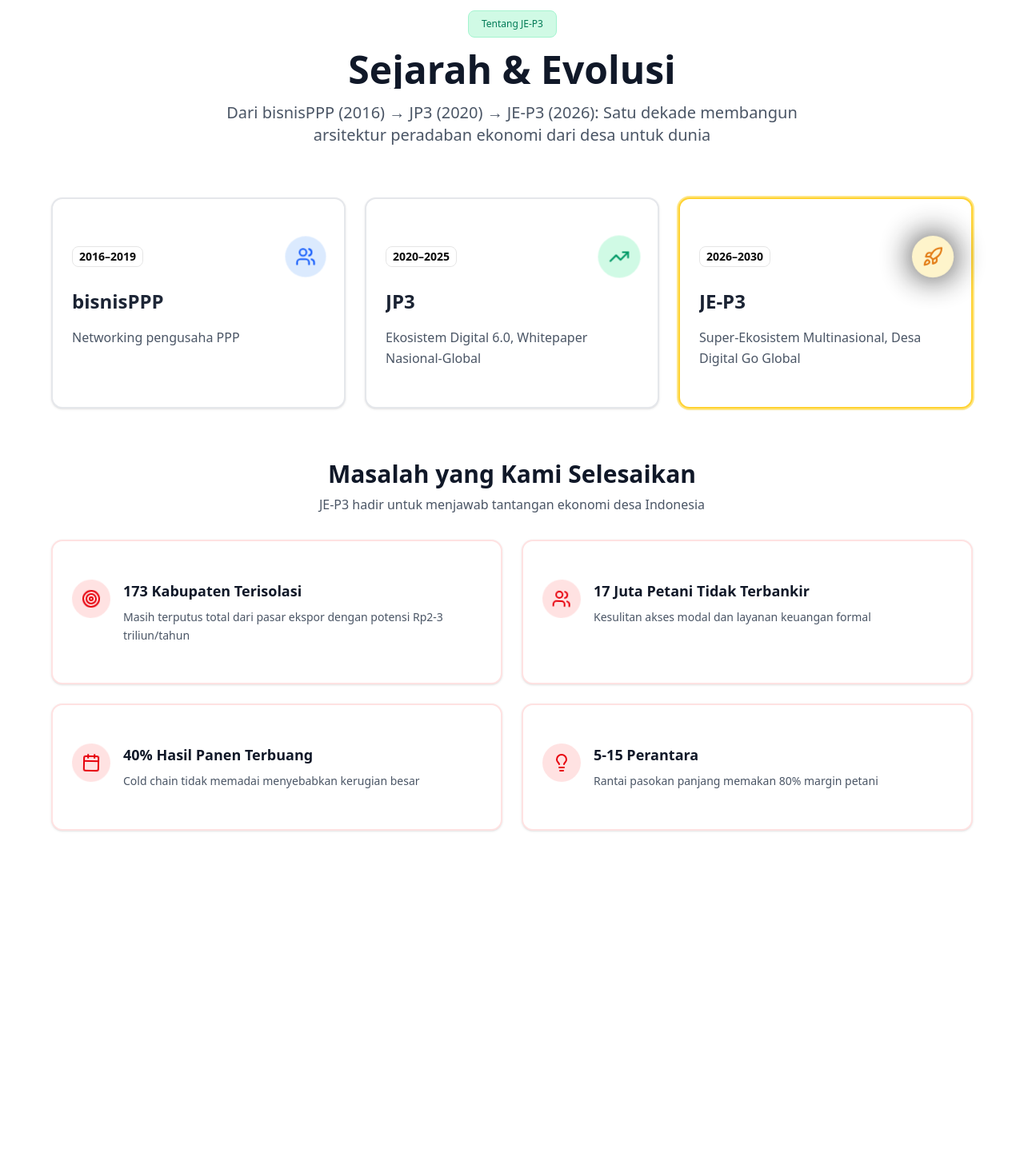
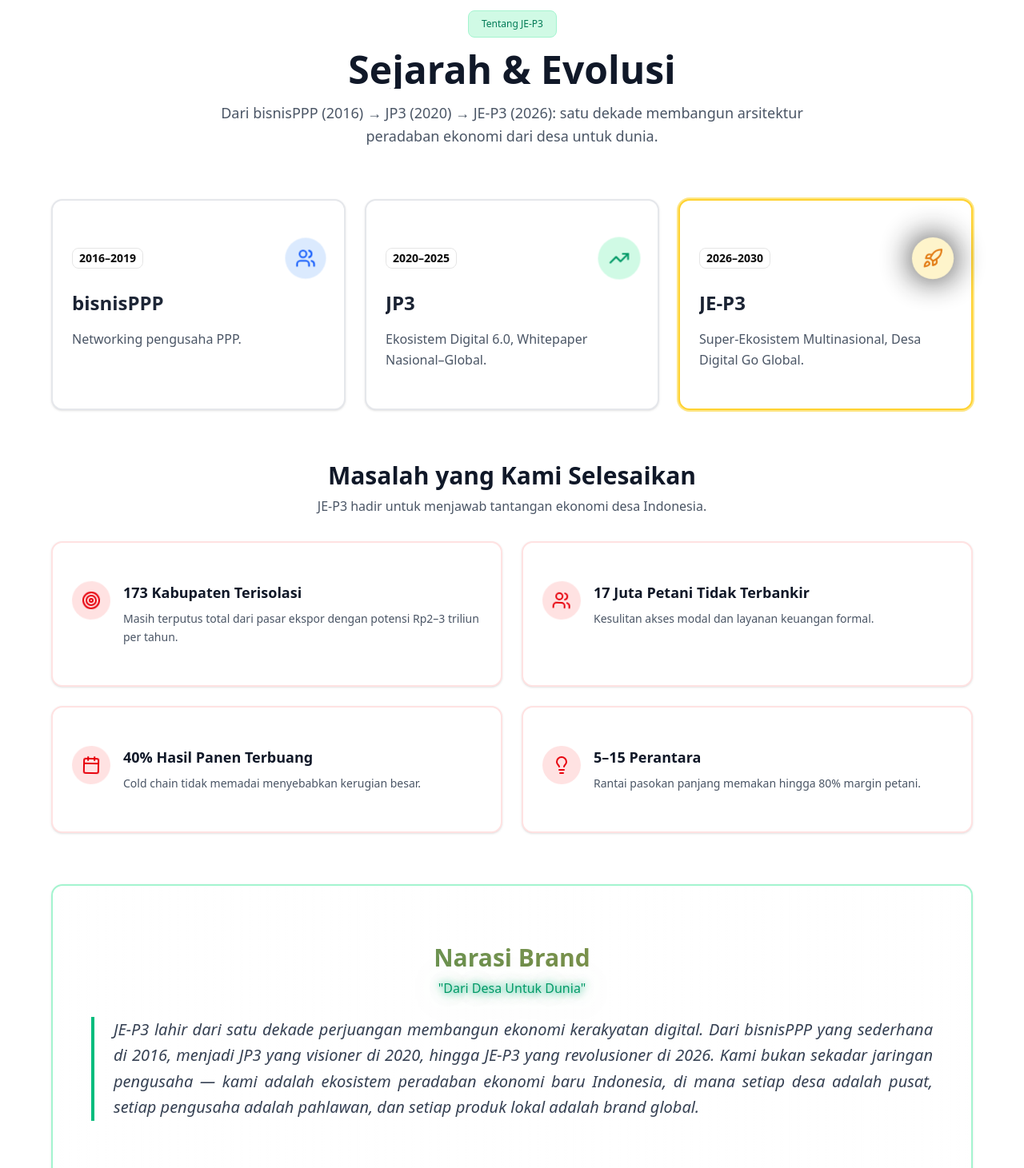
Before and after one commit to prabudanling/website-jep3, a Next.js app: page / in a window 1280 px wide. Shown: the part 1440-2901 px from the top of the page at 80% size. Built offline with nearby package versions, Linux system fonts and the light colour scheme.

Commit message:
Update about-section.tsx

```diff
--- a/src/components/sections/about-section.tsx
+++ b/src/components/sections/about-section.tsx
@@ -1,6 +1,5 @@
 'use client'
 
-import { useEffect } from 'react'
 import { Card, CardContent } from '@/components/ui/card'
 import { Badge } from '@/components/ui/badge'
 import { AnimatedIcon } from '@/components/ui/animated-icon'
@@ -8,27 +7,25 @@ import { AnimatedIcon } from '@/components/ui/animated-icon'
 import { Calendar, TrendingUp, Users, Target, Lightbulb, Rocket } from 'lucide-react'
 
 export function AboutSection() {
-
-
   const timeline = [
     {
       year: '2016–2019',
       era: 'bisnisPPP',
-      focus: 'Networking pengusaha PPP',
+      focus: 'Networking pengusaha PPP.',
       icon: Users,
       color: 'bg-blue-100 dark:bg-blue-900/30 text-blue-600 dark:text-blue-400',
     },
     {
       year: '2020–2025',
       era: 'JP3',
-      focus: 'Ekosistem Digital 6.0, Whitepaper Nasional-Global',
+      focus: 'Ekosistem Digital 6.0, Whitepaper Nasional–Global.',
       icon: TrendingUp,
       color: 'bg-emerald-100 dark:bg-emerald-900/30 text-emerald-600 dark:text-emerald-400',
     },
     {
       year: '2026–2030',
       era: 'JE-P3',
-      focus: 'Super-Ekosistem Multinasional, Desa Digital Go Global',
+      focus: 'Super-Ekosistem Multinasional, Desa Digital Go Global.',
       icon: Rocket,
       color: 'bg-amber-100 dark:bg-amber-900/30 text-amber-600 dark:text-amber-400',
     },
@@ -38,59 +35,71 @@ export function AboutSection() {
     {
       icon: Target,
       title: '173 Kabupaten Terisolasi',
-      description: 'Masih terputus total dari pasar ekspor dengan potensi Rp2-3 triliun/tahun',
+      description: 'Masih terputus total dari pasar ekspor dengan potensi Rp2–3 triliun per tahun.',
     },
     {
       icon: Users,
       title: '17 Juta Petani Tidak Terbankir',
-      description: 'Kesulitan akses modal dan layanan keuangan formal',
+      description: 'Kesulitan akses modal dan layanan keuangan formal.',
     },
     {
       icon: Calendar,
       title: '40% Hasil Panen Terbuang',
-      description: 'Cold chain tidak memadai menyebabkan kerugian besar',
+      description: 'Cold chain tidak memadai menyebabkan kerugian besar.',
     },
     {
       icon: Lightbulb,
-      title: '5-15 Perantara',
-      description: 'Rantai pasokan panjang memakan 80% margin petani',
+      title: '5–15 Perantara',
+      description: 'Rantai pasokan panjang memakan hingga 80% margin petani.',
     },
   ]
 
   return (
-    <section className="py-20 bg-white dark:bg-gray-900 relative overflow-hidden">
-      {/* Animated Background */}
-      <div className="absolute inset-0 opacity-5">
-        <div className="absolute inset-0 bg-dots-animated"></div>
+    <section id="about" className="py-20 bg-white dark:bg-gray-900 relative overflow-hidden">
+      {/* Background dots diberi -z-10 supaya tidak nutup konten */}
+      <div className="absolute inset-0 opacity-5 -z-10">
+        <div className="absolute inset-0 bg-dots-animated" />
       </div>
+
       <div className="container mx-auto px-4">
         <div className="max-w-6xl mx-auto space-y-16">
-          {/* Section Header */}
+          {/* Header */}
           <div className="text-center space-y-4 animate-fade-in-up">
             <Badge className="px-4 py-2 bg-emerald-100 dark:bg-emerald-900/30 text-emerald-700 dark:text-emerald-300 border-emerald-200 dark:border-emerald-800 animate-pop-in">
               Tentang JE-P3
             </Badge>
-            <h2 className="text-4xl md:text-5xl font-bold text-gray-900 dark:text-gray-100 animate-text-reveal">
+            <h2 className="text-3xl md:text-4xl lg:text-5xl font-bold text-gray-900 dark:text-gray-100 animate-text-reveal">
               Sejarah & Evolusi
             </h2>
-            <p className="text-xl text-gray-600 dark:text-gray-400 max-w-3xl mx-auto animate-fade-in-up" style={{ animationDelay: '0.2s' }}>
-              Dari bisnisPPP (2016) → JP3 (2020) → JE-P3 (2026): Satu dekade membangun arsitektur peradaban ekonomi dari desa untuk dunia
+            <p
+              className="text-base md:text-lg text-gray-600 dark:text-gray-400 max-w-3xl mx-auto leading-relaxed animate-fade-in-up"
+              style={{ animationDelay: '0.2s' }}
+            >
+              Dari bisnisPPP (2016) → JP3 (2020) → JE-P3 (2026): satu dekade membangun arsitektur
+              peradaban ekonomi dari desa untuk dunia.
             </p>
           </div>
 
-          {/* Evolution Timeline */}
-          <div className="grid md:grid-cols-3 gap-6 animate-fade-in-up" style={{ animationDelay: '0.2s' }}>
+          {/* Timeline evolusi */}
+          <div
+            className="grid md:grid-cols-3 gap-6 animate-fade-in-up"
+            style={{ animationDelay: '0.2s' }}
+          >
             {timeline.map((item, index) => {
               const Icon = item.icon
               return (
                 <Card
                   key={index}
-                  className={`border-2 hover:shadow-xl transition-all hover:-translate-y-1 scroll-slide-left card-3d-tilt card-hover-lift card-glow-hover cursor-pointer visible ${index === 2 ? 'border-amber-300 dark:border-amber-700 ring-2 ring-amber-200 dark:ring-amber-800' : 'border-gray-200 dark:border-gray-800'}`}
+                  className={`border-2 hover:shadow-xl transition-all hover:-translate-y-1 scroll-slide-left card-3d-tilt card-hover-lift card-glow-hover cursor-pointer visible ${
+                    index === 2
+                      ? 'border-amber-300 dark:border-amber-700 ring-2 ring-amber-200 dark:ring-amber-800'
+                      : 'border-gray-200 dark:border-gray-800'
+                  }`}
                   style={{ transitionDelay: `${index * 150}ms` }}
                 >
                   <CardContent className="p-6 space-y-4">
                     <div className="flex items-center justify-between">
-                      <Badge variant="outline" className="text-sm font-semibold">
+                      <Badge variant="outline" className="text-xs md:text-sm font-semibold">
                         {item.year}
                       </Badge>
                       <AnimatedIcon
@@ -98,15 +107,17 @@ export function AboutSection() {
                         delay={index * 200}
                         duration={2.5}
                       >
-                        <div className={`p-3 rounded-full ${item.color} icon-hover-bounce icon-hover-glow`}>
+                        <div
+                          className={`p-3 rounded-full ${item.color} icon-hover-bounce icon-hover-glow`}
+                        >
                           <Icon className="w-6 h-6" />
                         </div>
                       </AnimatedIcon>
                     </div>
-                    <h3 className="text-2xl font-bold text-gradient-animate bg-gradient-to-r from-gray-900 to-gray-600 dark:from-gray-100 dark:to-gray-400 bg-clip-text text-transparent">
+                    <h3 className="text-xl md:text-2xl font-bold text-gradient-animate bg-gradient-to-r from-gray-900 to-gray-600 dark:from-gray-100 dark:to-gray-400 bg-clip-text text-transparent">
                       {item.era}
                     </h3>
-                    <p className="text-gray-600 dark:text-gray-400 leading-relaxed">
+                    <p className="text-sm md:text-base text-gray-600 dark:text-gray-400 leading-relaxed">
                       {item.focus}
                     </p>
                   </CardContent>
@@ -115,14 +126,14 @@ export function AboutSection() {
             })}
           </div>
 
-          {/* Problems We Solve */}
+          {/* Masalah yang diselesaikan */}
           <div className="space-y-8 animate-fade-in-up" style={{ animationDelay: '0.3s' }}>
             <div className="text-center space-y-2">
-              <h3 className="text-3xl font-bold text-gray-900 dark:text-gray-100 animate-fade-in-up">
+              <h3 className="text-2xl md:text-3xl font-bold text-gray-900 dark:text-gray-100 animate-fade-in-up">
                 Masalah yang Kami Selesaikan
               </h3>
-              <p className="text-gray-600 dark:text-gray-400">
-                JE-P3 hadir untuk menjawab tantangan ekonomi desa Indonesia
+              <p className="text-sm md:text-base text-gray-600 dark:text-gray-400">
+                JE-P3 hadir untuk menjawab tantangan ekonomi desa Indonesia.
               </p>
             </div>
 
@@ -137,21 +148,17 @@ export function AboutSection() {
                   >
                     <CardContent className="p-6 flex gap-4">
                       <div className="flex-shrink-0">
-                        <AnimatedIcon
-                          animation="wiggle"
-                          delay={index * 150}
-                          duration={2}
-                        >
+                        <AnimatedIcon animation="wiggle" delay={index * 150} duration={2}>
                           <div className="p-3 bg-red-100 dark:bg-red-900/30 rounded-full icon-hover-glow icon-hover-lift">
                             <Icon className="w-6 h-6 text-red-600 dark:text-red-400" />
                           </div>
                         </AnimatedIcon>
                       </div>
                       <div className="space-y-2">
-                        <h4 className="text-lg font-semibold text-gray-900 dark:text-gray-100 hover:text-red-600 dark:hover:text-red-400 transition-colors">
+                        <h4 className="text-base md:text-lg font-semibold text-gray-900 dark:text-gray-100 hover:text-red-600 dark:hover:text-red-400 transition-colors">
                           {problem.title}
                         </h4>
-                        <p className="text-gray-600 dark:text-gray-400 text-sm leading-relaxed">
+                        <p className="text-sm text-gray-600 dark:text-gray-400 leading-relaxed">
                           {problem.description}
                         </p>
                       </div>
@@ -162,20 +169,24 @@ export function AboutSection() {
             </div>
           </div>
 
-          {/* Origin Story */}
+          {/* Narasi brand / origin story */}
           <div className="animate-fade-in-up" style={{ animationDelay: '0.4s' }}>
-            <Card className="border-2 border-emerald-200 dark:border-emerald-800 bg-gradient-to-br from-emerald-50 to-amber-50 dark:from-emerald-950/30 dark:to-amber-950/30 card-3d-tilt card-hover-lift card-glow-hover cursor-pointer animate-shimmer section-fade">
+            <Card className="border-2 border-emerald-200 dark:border-emerald-800 bg-gradient-to-br from-emerald-50 to-amber-50 dark:from-emerald-950/30 dark:to-amber-950/30 card-3d-tilt card-hover-lift card-glow-hover cursor-pointer animate-shimmer">
               <CardContent className="p-8 md:p-12 space-y-6">
                 <div className="text-center space-y-2">
-                  <h3 className="text-3xl font-bold text-gradient-animate bg-gradient-to-r from-emerald-600 to-amber-600 bg-clip-text text-transparent animate-fade-in-up">
+                  <h3 className="text-2xl md:text-3xl font-bold text-gradient-animate bg-gradient-to-r from-emerald-600 to-amber-600 bg-clip-text text-transparent animate-fade-in-up">
                     Narasi Brand
                   </h3>
                   <p className="text-emerald-600 dark:text-emerald-400 font-medium animate-pop-in neon-text">
                     "Dari Desa Untuk Dunia"
                   </p>
                 </div>
-                <blockquote className="text-lg md:text-xl text-gray-700 dark:text-gray-300 leading-relaxed text-justify border-l-4 border-emerald-500 dark:border-emerald-600 pl-6 italic">
-                  JE-P3 lahir dari satu dekade perjuangan membangun ekonomi kerakyatan digital. Dari bisnisPPP yang sederhana di 2016, menjadi JP3 yang visioner di 2020, hingga JE-P3 yang revolusioner di 2026. Kami bukan sekadar jaringan pengusaha — kami adalah ekosistem peradaban ekonomi baru Indonesia, di mana setiap desa adalah pusat, setiap pengusaha adalah pahlawan, dan setiap produk lokal adalah brand global.
+                <blockquote className="text-base md:text-lg lg:text-xl text-gray-700 dark:text-gray-300 leading-relaxed text-justify border-l-4 border-emerald-500 dark:border-emerald-600 pl-6 italic">
+                  JE-P3 lahir dari satu dekade perjuangan membangun ekonomi kerakyatan digital. Dari
+                  bisnisPPP yang sederhana di 2016, menjadi JP3 yang visioner di 2020, hingga JE-P3
+                  yang revolusioner di 2026. Kami bukan sekadar jaringan pengusaha — kami adalah
+                  ekosistem peradaban ekonomi baru Indonesia, di mana setiap desa adalah pusat, setiap
+                  pengusaha adalah pahlawan, dan setiap produk lokal adalah brand global.
                 </blockquote>
               </CardContent>
             </Card>
```
